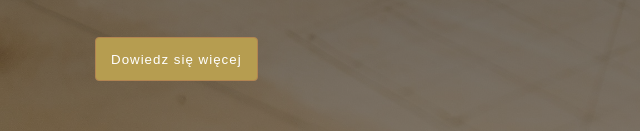
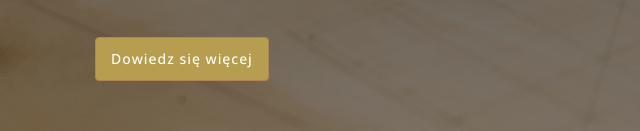
Before and after one commit to piotrpotrac/KP-Meble, a website built with Vite: page index.html in a window 1280 px wide. Shown: the part 669-800 px from the top of the page, 0-640 px from the left. Built offline with nearby package versions, Linux system fonts and the light colour scheme; files whose address does not match are found by name.

Commit message:
fixed syntax bug

```diff
--- a/index.html
+++ b/index.html
@@ -92,8 +92,8 @@
             terenie całego <strong>Trójmiasta</strong>.
           </h2>
         </div>
-        <a href="#about-us"
-          ><button class="header__btn btn__brown">Dowiedz się więcej</button></a
+        <a href="#about-us" class="header__btn btn__brown"
+          >Dowiedz się więcej</a
         >
       </section>
       <section class="about-us section" id="about-us">
--- a/src/sass/_header.scss
+++ b/src/sass/_header.scss
@@ -25,6 +25,13 @@
   }
 
   &__btn {
+    display: flex;
+    align-items: center;
+    justify-content: center;
+    font-size: 1.4rem;
+    text-decoration: none;
+    letter-spacing: 1px;
+    font-weight: 500;
     margin: 0 0 5rem 9.5rem;
     text-transform: none;
   }
--- a/style.scss
+++ b/style.scss
@@ -1 +1 @@
-@import "./src/sass/main.scss";
+@import './src/sass/main.scss';
```
Also changed, not shown: README.md.
